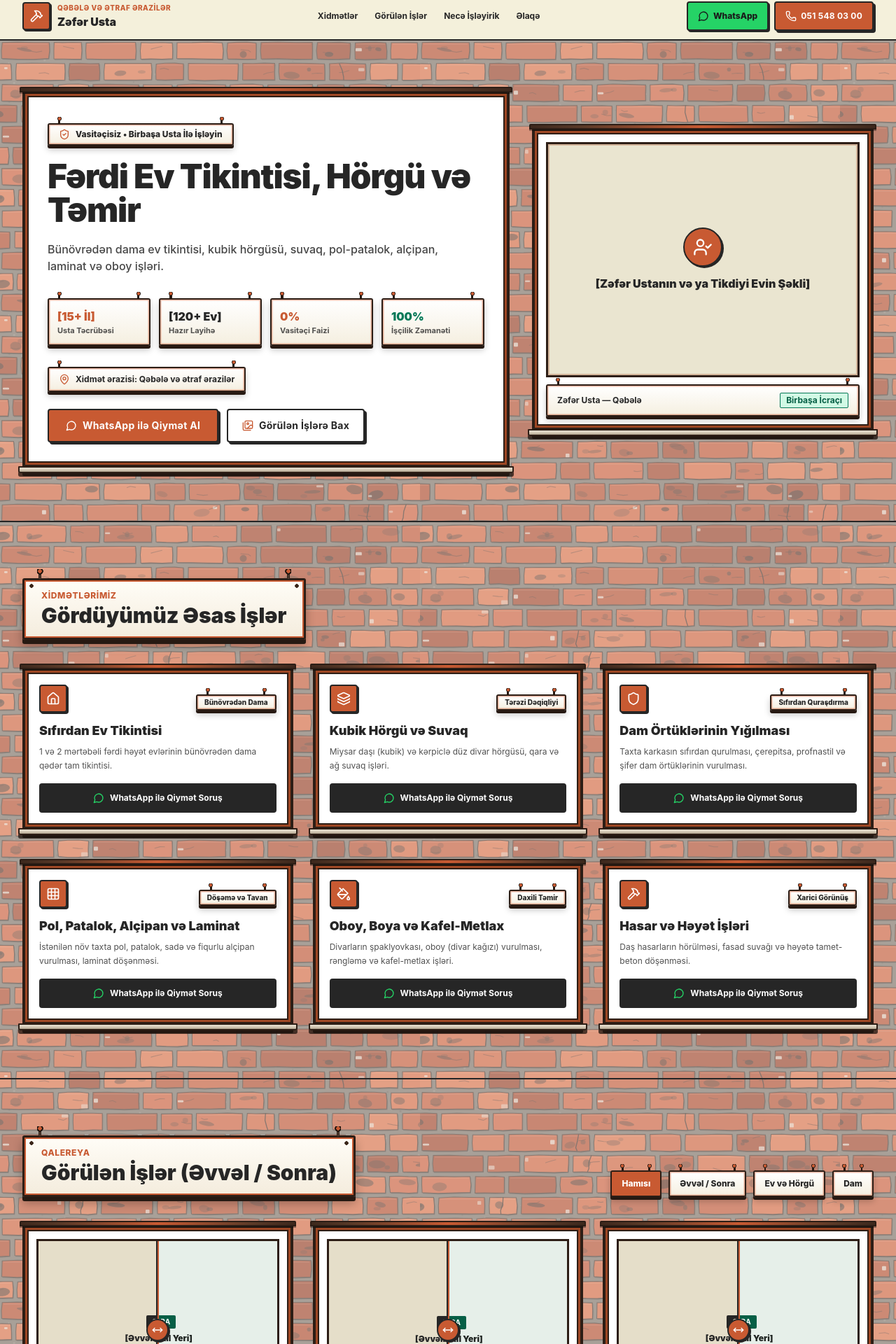
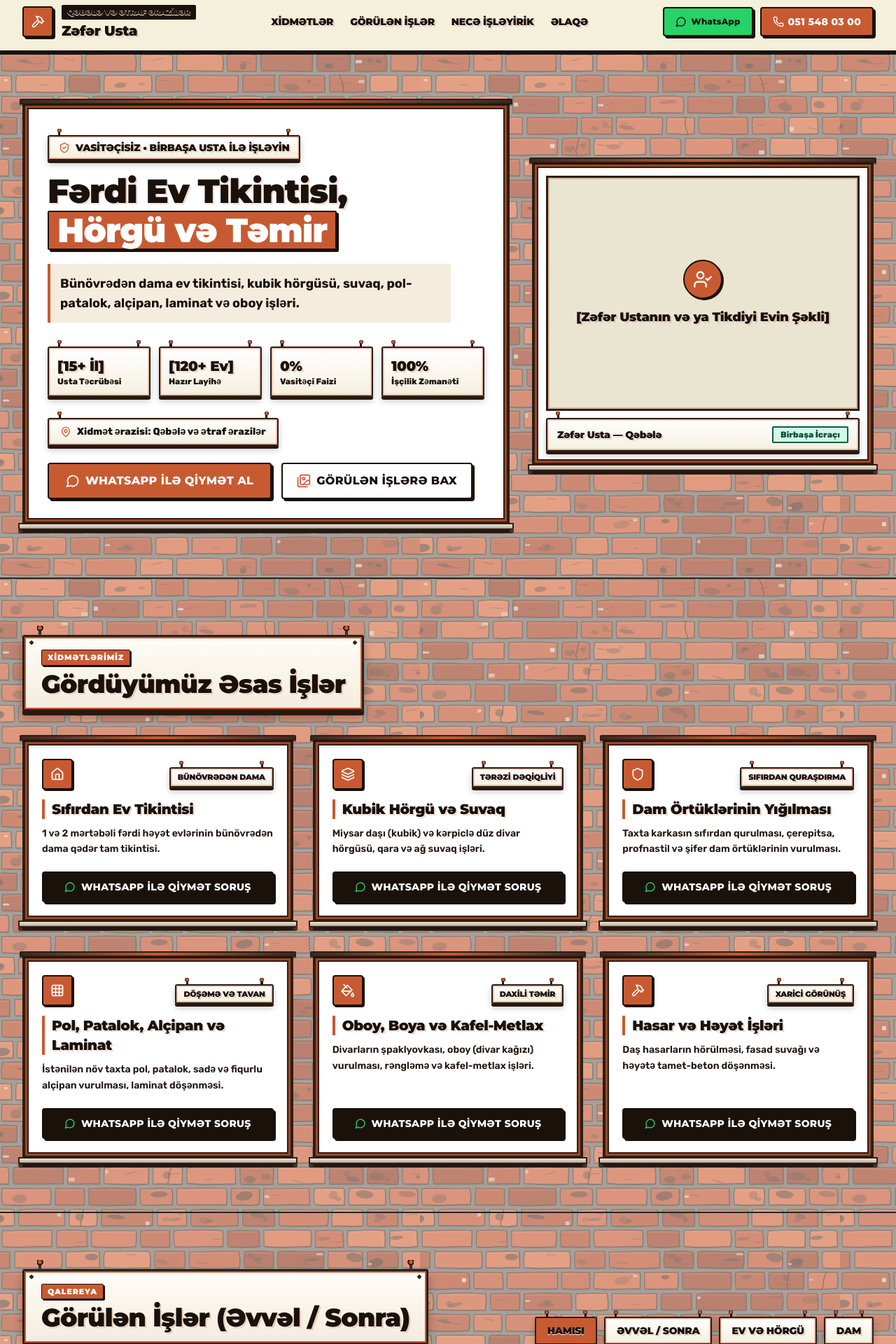
Before and after one commit to RasulShafili/brickProjet, a Next.js app: page / in a window 1280 px wide. Shown: the part 10-1930 px from the top of the page at 70% size. Built offline with nearby package versions, Linux system fonts and the light colour scheme.

Commit message:
feat: add bold architectural signboard typography (Montserrat + Rubik) and high-contrast text styling

```diff
--- a/src/app/globals.css
+++ b/src/app/globals.css
@@ -6,7 +6,7 @@
   --brick-red: #C85A32;
   --brick-dark: #9E3F20;
   --brick-light: #E3C1AA;
-  --cement-dark: #262626;
+  --cement-dark: #1A110B;
   --cement-gray: #4A4A4A;
   --stone-paper: #F4F0DB;
   --stone-card: #FFFFFF;
@@ -31,8 +31,54 @@ body {
   overflow-x: hidden;
   background-color: var(--stone-paper);
   color: var(--cement-dark);
-  font-family: -apple-system, BlinkMacSystemFont, 'Segoe UI', Roboto, Helvetica, Arial, sans-serif;
+  font-family: var(--font-sans), -apple-system, BlinkMacSystemFont, 'Segoe UI', Roboto, sans-serif;
+  font-weight: 500;
   -webkit-font-smoothing: antialiased;
+}
+
+/* ============================================================================
+   MEMARLIQ & USTA TABELASI TİPOQRAFİYASI (Gözəçarpan Qalın Başlıqlar)
+   ============================================================================ */
+h1,
+h2,
+h3,
+h4,
+.font-display {
+  font-family: var(--font-display), sans-serif;
+  font-weight: 900;
+  letter-spacing: -0.02em;
+  color: #1A110B;
+  /* 3D Tabela Relyef Kölgəsi — yazıların fonda itməsinin qarşısını alır */
+  text-shadow:
+    0 1px 0 #FFFFFF,
+    2px 2px 0 rgba(200, 90, 50, 0.26);
+}
+
+/* Asılmış Tabelaların Üstündəki Qırmızı Metal Etiket (.sign-kicker) */
+.sign-kicker {
+  display: inline-block;
+  font-family: var(--font-display), sans-serif;
+  font-size: 11px;
+  font-weight: 900;
+  text-transform: uppercase;
+  letter-spacing: 0.08em;
+  background-color: #C85A32;
+  color: #FFFFFF;
+  padding: 2px 8px;
+  border: 1.5px solid #1A110B;
+  border-radius: 2px;
+  box-shadow: 2px 2px 0 #1A110B;
+  margin-bottom: 6px;
+}
+
+/* Pəncərə Daxili Kart Başlığı Xətti (.window-title) */
+.window-title {
+  font-family: var(--font-display), sans-serif;
+  font-weight: 900;
+  color: #1A110B;
+  border-left: 4px solid #C85A32;
+  padding-left: 10px;
+  line-height: 1.2;
 }
 
 /* CAD & Kərpic Fon Toru */
@@ -202,10 +248,11 @@ body {
 
 /* Kəskin Kərpic Düyməsi */
 .brick-btn {
+  font-family: var(--font-display), sans-serif;
   border: 2px solid var(--cement-dark);
   border-radius: 4px;
   box-shadow: 3px 3px 0px 0px var(--cement-dark);
-  font-weight: 700;
+  font-weight: 800;
   letter-spacing: 0.02em;
   transition: all 0.12s ease;
   display: inline-flex;
--- a/src/app/layout.tsx
+++ b/src/app/layout.tsx
@@ -1,8 +1,25 @@
 import type { Metadata, Viewport } from 'next';
+import { Montserrat, Rubik } from 'next/font/google';
 import './globals.css';
 import Header from '@/components/layout/Header';
 import Footer from '@/components/layout/Footer';
 import MobileStickyBar from '@/components/layout/MobileStickyBar';
+
+// Memarlıq və Tabela Başlıq Şrifti (Azərbaycan hərfləri — ə, Ə, ğ, ş, ç, ö, ü tam dəstəklənir)
+const montserrat = Montserrat({
+  subsets: ['latin', 'latin-ext'],
+  weight: ['700', '800', '900'],
+  variable: '--font-display',
+  display: 'swap',
+});
+
+// Kərpic həndəsəsinə uyğun qalın və oxunaqlı əsas mətn şrifti
+const rubik = Rubik({
+  subsets: ['latin', 'latin-ext'],
+  weight: ['500', '600', '700', '800'],
+  variable: '--font-sans',
+  display: 'swap',
+});
 
 export const metadata: Metadata = {
   title: 'Zəfər Usta | Qəbələ və Ətraf Ərazilərdə Fərdi Ev Tikintisi, Hörgü və Təmir',
@@ -22,8 +39,8 @@ export default function RootLayout({
   children: React.ReactNode;
 }) {
   return (
-    <html lang="az">
-      <body className="min-h-screen flex flex-col bg-[#F9F7F2] text-[#1F2421]">
+    <html lang="az" className={`${montserrat.variable} ${rubik.variable}`}>
+      <body className="min-h-screen flex flex-col bg-[#F9F7F2] text-[#1A110B]">
         <Header />
         <main className="flex-1 pb-16 md:pb-0">{children}</main>
         <Footer />
--- a/src/components/layout/Header.tsx
+++ b/src/components/layout/Header.tsx
@@ -9,26 +9,26 @@ const WHATSAPP_URL =
 
 export default function Header() {
   return (
-    <header className="relative z-40 bg-[#F4F0DB] border-b-2 border-[#262626] px-4 sm:px-8 py-3">
+    <header className="relative z-40 bg-[#F4F0DB] border-b-[3px] border-[#1A110B] px-4 sm:px-8 py-3.5 shadow-[0_3px_0_#1A110B]">
       <div className="max-w-7xl mx-auto flex items-center justify-between gap-3">
 
         {/* Usta Adı və İxtisas */}
-        <a href="#" className="flex items-center gap-2.5 group">
-          <div className="w-10 h-10 bg-[#C85A32] border-2 border-[#262626] text-white flex items-center justify-center shadow-[2px_2px_0px_#262626] shrink-0 rounded-[4px]">
+        <a href="#" className="flex items-center gap-3 group">
+          <div className="w-11 h-11 bg-[#C85A32] border-2 border-[#1A110B] text-white flex items-center justify-center shadow-[3px_3px_0px_#1A110B] shrink-0 rounded-[4px]">
             <Hammer className="w-5 h-5" />
           </div>
           <div>
-            <div className="text-[10px] font-extrabold text-[#C85A32] uppercase tracking-wider">
+            <div className="font-display text-[11px] font-black text-white bg-[#1A110B] px-2 py-0.5 uppercase tracking-wider inline-block rounded-[2px]">
               Qəbələ və ətraf ərazilər
             </div>
-            <div className="text-sm sm:text-base font-black text-[#262626]">
+            <div className="font-display text-lg sm:text-xl font-black text-[#1A110B] leading-tight mt-0.5">
               Zəfər Usta
             </div>
           </div>
         </a>
 
         {/* Qısa və Aydın Menyu */}
-        <nav className="hidden md:flex items-center gap-6 text-xs font-bold text-[#262626]">
+        <nav className="hidden md:flex items-center gap-6 font-display text-xs sm:text-sm font-extrabold uppercase tracking-wide text-[#1A110B]">
           <a href="#services" className="hover:text-[#C85A32] transition-colors">
             Xidmətlər
           </a>
@@ -44,20 +44,20 @@ export default function Header() {
         </nav>
 
         {/* Birbaşa Düymələr */}
-        <div className="flex items-center gap-2">
+        <div className="flex items-center gap-2.5">
           <a
             href={WHATSAPP_URL}
             target="_blank"
             rel="noopener noreferrer"
-            className="hidden sm:inline-flex items-center justify-center gap-1.5 min-h-[42px] px-3.5 py-2 bg-[#25D366] text-[#1A1A1A] border-2 border-[#262626] shadow-[2px_2px_0px_#262626] text-xs font-extrabold rounded-[4px]"
+            className="brick-btn hidden sm:inline-flex min-h-[42px] px-4 py-2 bg-[#25D366] text-[#1A110B] text-xs font-black"
           >
-            <MessageCircle className="w-4 h-4" />
+            <MessageCircle className="w-4 h-4 mr-1.5" />
             <span>WhatsApp</span>
           </a>
 
           <a
             href="tel:+994515480300"
-            className="brick-btn min-h-[42px] bg-[#C85A32] text-white hover:bg-[#B84A27] px-3.5 py-2 text-xs font-bold"
+            className="brick-btn min-h-[42px] bg-[#C85A32] text-white hover:bg-[#B84A27] px-4 py-2 text-xs sm:text-sm font-black"
           >
             <Phone className="w-4 h-4 mr-1.5" />
             <span>051 548 03 00</span>
--- a/src/components/sections/HeroSection.tsx
+++ b/src/components/sections/HeroSection.tsx
@@ -9,64 +9,70 @@ export default function HeroSection() {
       <div className="max-w-7xl mx-auto grid grid-cols-12 gap-8 items-center">
 
         {/* Sol 7 Sütun: Evin Əsas Pəncərəsi Görünüşlü Böyük Blok */}
-        <div className="col-span-12 lg:col-span-7 space-y-5 brick-window bg-[#F4F0DB]/95 p-6 sm:p-8">
+        <div className="col-span-12 lg:col-span-7 space-y-5 brick-window bg-[#FFFDF7] p-6 sm:p-8">
 
           {/* Kiçik Asılmış Tabela (Üst Nişan) */}
-          <div className="hanging-badge inline-flex items-center gap-2 px-3.5 py-1.5 text-[#262626] text-xs font-extrabold">
-            <ShieldCheck className="w-4 h-4 text-[#C85A32]" />
+          <div className="hanging-badge inline-flex items-center gap-2 px-3.5 py-1.5 text-[#1A110B] font-display text-xs sm:text-sm font-black uppercase tracking-wide">
+            <ShieldCheck className="w-4 h-4 text-[#C85A32] shrink-0" />
             <span>Vasitəçisiz • Birbaşa Usta İlə İşləyin</span>
           </div>
 
-          <h1 className="text-3xl sm:text-5xl font-black text-[#262626] tracking-tight leading-[1.1]">
-            Fərdi Ev Tikintisi, Hörgü və Təmir
+          <h1 className="text-3xl sm:text-5xl font-black text-[#1A110B] tracking-tight leading-[1.12]">
+            Fərdi Ev Tikintisi,{' '}
+            <span
+              style={{ textShadow: 'none' }}
+              className="inline-block bg-[#C85A32] text-white px-3 py-0.5 border-2 border-[#1A110B] shadow-[3px_3px_0px_#1A110B] rounded-[2px] mt-1"
+            >
+              Hörgü və Təmir
+            </span>
           </h1>
 
-          <p className="text-sm sm:text-base font-medium text-[#262626]/85 max-w-xl leading-relaxed">
+          <p className="text-base sm:text-lg font-bold text-[#1A110B] max-w-xl leading-relaxed bg-[#F4ECDD] p-3.5 border-l-4 border-[#C85A32]">
             Bünövrədən dama ev tikintisi, kubik hörgüsü, suvaq, pol-patalok, alçipan, laminat və oboy işləri.
           </p>
 
           {/* 4 Kiçik Asılmış Tabela (Göstərici Lövhələri) */}
-          <div className="grid grid-cols-2 sm:grid-cols-4 gap-3 pt-1 text-xs">
+          <div className="grid grid-cols-2 sm:grid-cols-4 gap-3 pt-1">
             <div className="hanging-badge p-3">
-              <div className="font-black text-[#C85A32] text-base">[15+ İl]</div>
-              <div className="text-[11px] text-[#262626]/80 font-bold">Usta Təcrübəsi</div>
+              <div className="font-display font-black text-[#C85A32] text-lg sm:text-xl">[15+ İl]</div>
+              <div className="text-xs text-[#1A110B] font-extrabold">Usta Təcrübəsi</div>
             </div>
             <div className="hanging-badge p-3">
-              <div className="font-black text-[#262626] text-base">[120+ Ev]</div>
-              <div className="text-[11px] text-[#262626]/80 font-bold">Hazır Layihə</div>
+              <div className="font-display font-black text-[#1A110B] text-lg sm:text-xl">[120+ Ev]</div>
+              <div className="text-xs text-[#1A110B] font-extrabold">Hazır Layihə</div>
             </div>
             <div className="hanging-badge p-3">
-              <div className="font-black text-[#C85A32] text-base">0%</div>
-              <div className="text-[11px] text-[#262626]/80 font-bold">Vasitəçi Faizi</div>
+              <div className="font-display font-black text-[#C85A32] text-lg sm:text-xl">0%</div>
+              <div className="text-xs text-[#1A110B] font-extrabold">Vasitəçi Faizi</div>
             </div>
             <div className="hanging-badge p-3">
-              <div className="font-black text-emerald-700 text-base">100%</div>
-              <div className="text-[11px] text-[#262626]/80 font-bold">İşçilik Zəmanəti</div>
+              <div className="font-display font-black text-emerald-700 text-lg sm:text-xl">100%</div>
+              <div className="text-xs text-[#1A110B] font-extrabold">İşçilik Zəmanəti</div>
             </div>
           </div>
 
           {/* Ərazi Tabelası */}
           <div>
-            <div className="hanging-badge inline-flex items-center gap-2 text-xs font-bold text-[#262626] px-3.5 py-2">
+            <div className="hanging-badge inline-flex items-center gap-2 text-xs sm:text-sm font-black text-[#1A110B] px-4 py-2">
               <MapPin className="w-4 h-4 text-[#C85A32] shrink-0" />
               <span>Xidmət ərazisi: Qəbələ və ətraf ərazilər</span>
             </div>
           </div>
 
           {/* 2 Əsas Düymə */}
-          <div className="flex flex-col sm:flex-row items-stretch sm:items-center gap-3 pt-1">
+          <div className="flex flex-col sm:flex-row items-stretch sm:items-center gap-3.5 pt-1">
             <a
               href="#contact"
-              className="brick-btn min-h-[48px] bg-[#C85A32] text-white hover:bg-[#B84A27] px-6 py-3 text-sm font-extrabold flex items-center justify-center gap-2"
+              className="brick-btn min-h-[50px] bg-[#C85A32] text-white hover:bg-[#B84A27] px-6 py-3 text-sm sm:text-base font-black flex items-center justify-center gap-2 uppercase tracking-wide"
             >
-              <MessageCircle className="w-4 h-4" />
+              <MessageCircle className="w-5 h-5" />
               <span>WhatsApp ilə Qiymət Al</span>
             </a>
             <a
               href="#gallery"
-              className="brick-btn min-h-[48px] bg-[#FFFFFF] text-[#262626] hover:bg-[#EAE5D0] px-5 py-3 text-sm font-bold flex items-center justify-center gap-2"
+              className="brick-btn min-h-[50px] bg-[#FFFFFF] text-[#1A110B] hover:bg-[#EAE5D0] px-5 py-3 text-sm sm:text-base font-black flex items-center justify-center gap-2 uppercase tracking-wide"
             >
-              <Images className="w-4 h-4 text-[#C85A32]" />
+              <Images className="w-5 h-5 text-[#C85A32]" />
               <span>Görülən İşlərə Bax</span>
             </a>
           </div>
@@ -77,22 +83,21 @@ export default function HeroSection() {
         <div className="col-span-12 lg:col-span-5">
           <div className="brick-window bg-[#FFFFFF] p-4">
             <div className="relative aspect-[4/3] overflow-hidden border-[3px] border-[#2D1E16] bg-[#EAE5D0] flex flex-col items-center justify-center p-6 text-center">
-              {/* Pəncərə Şüşə Bölgüsü (İncə Çarpaz Pəncərə Xətləri) */}
               <div className="absolute inset-0 pointer-events-none">
                 <div className="w-full h-full border-2 border-[#9E4724]/30" />
               </div>
 
-              <div className="relative z-10 w-14 h-14 rounded-full bg-[#C85A32] text-white border-2 border-[#262626] flex items-center justify-center mb-3 shadow-[2px_2px_0px_#262626]">
+              <div className="relative z-10 w-14 h-14 rounded-full bg-[#C85A32] text-white border-2 border-[#1A110B] flex items-center justify-center mb-3 shadow-[2px_2px_0px_#1A110B]">
                 <UserCheck className="w-7 h-7" />
               </div>
-              <div className="relative z-10 font-black text-sm sm:text-base text-[#262626]">
+              <div className="relative z-10 font-display font-black text-base sm:text-lg text-[#1A110B]">
                 [Zəfər Ustanın və ya Tikdiyi Evin Şəkli]
               </div>
             </div>
 
-            <div className="hanging-badge mt-4 px-3.5 py-2.5 flex items-center justify-between text-xs font-bold">
-              <span className="text-[#262626]">Zəfər Usta — Qəbələ</span>
-              <span className="text-emerald-800 bg-emerald-100 px-2 py-0.5 border border-emerald-700 rounded-[2px]">
+            <div className="hanging-badge mt-4 px-3.5 py-2.5 flex items-center justify-between text-xs sm:text-sm font-black">
+              <span className="font-display text-[#1A110B]">Zəfər Usta — Qəbələ</span>
+              <span className="text-emerald-900 bg-emerald-100 px-2.5 py-0.5 border-2 border-emerald-800 rounded-[2px] font-extrabold text-xs">
                 Birbaşa İcraçı
               </span>
             </div>
--- a/src/components/sections/ProjectsGallerySection.tsx
+++ b/src/components/sections/ProjectsGallerySection.tsx
@@ -71,10 +71,10 @@ function BeforeAfterSlider() {
 
       {/* SAĞ TƏRƏF: SONRA */}
       <div className="absolute inset-0 bg-[#E6EFE9] flex flex-col items-center justify-center p-3 text-center">
-        <span className="px-2 py-0.5 bg-emerald-800 text-white text-[10px] font-bold rounded-[2px] mb-1.5">
+        <span className="font-display px-2.5 py-0.5 bg-emerald-800 text-white text-[11px] font-black rounded-[2px] mb-1.5">
           SONRA
         </span>
-        <div className="text-xs font-black text-[#1F2421]">
+        <div className="font-display text-xs sm:text-sm font-black text-[#1A110B]">
           [Hazır Şəkil Yeri]
         </div>
       </div>
@@ -85,10 +85,10 @@ function BeforeAfterSlider() {
         style={{ width: `${sliderPos}%` }}
       >
         <div className="w-[300px] sm:w-[360px] h-full flex flex-col items-center justify-center p-3 text-center">
-          <span className="px-2 py-0.5 bg-[#262626] text-[#F4F0DB] text-[10px] font-bold rounded-[2px] mb-1.5">
+          <span className="font-display px-2.5 py-0.5 bg-[#1A110B] text-[#F4F0DB] text-[11px] font-black rounded-[2px] mb-1.5">
             ƏVVƏL
           </span>
-          <div className="text-xs font-black text-[#262626]">
+          <div className="font-display text-xs sm:text-sm font-black text-[#1A110B]">
             [Əvvəlki Şəkil Yeri]
           </div>
         </div>
@@ -131,16 +131,14 @@ export default function ProjectsGallerySection() {
 
         {/* Asılmış Tabela Başlıq və Filtrlər */}
         <div className="flex flex-col sm:flex-row sm:items-end justify-between gap-4 mb-8">
-          <div className="hanging-sign px-6 py-3.5">
-            <div className="text-xs text-[#C85A32] font-extrabold uppercase tracking-wider mb-0.5">
-              QALEREYA
-            </div>
-            <h2 className="text-2xl sm:text-3xl font-black text-[#262626]">
+          <div className="hanging-sign px-6 py-4">
+            <div className="sign-kicker">QALEREYA</div>
+            <h2 className="text-2xl sm:text-4xl font-black text-[#1A110B]">
               Görülən İşlər (Əvvəl / Sonra)
             </h2>
           </div>
 
-          <div className="flex flex-wrap gap-2.5 text-xs">
+          <div className="flex flex-wrap gap-2.5 text-xs sm:text-sm">
             {[
               { id: 'all', label: 'Hamısı' },
               { id: 'before-after', label: 'Əvvəl / Sonra' },
@@ -150,10 +148,10 @@ export default function ProjectsGallerySection() {
               <button
                 key={tab.id}
                 onClick={() => setFilter(tab.id as typeof filter)}
-                className={`hanging-badge min-h-[38px] px-3.5 py-1.5 font-extrabold transition-all cursor-pointer ${
+                className={`hanging-badge font-display min-h-[40px] px-4 py-1.5 font-black uppercase tracking-wide transition-all cursor-pointer ${
                   filter === tab.id
                     ? '!bg-[#C85A32] !bg-none text-white'
-                    : 'text-[#262626] hover:bg-[#EAE5D0]'
+                    : 'text-[#1A110B] hover:bg-[#EAE5D0]'
                 }`}
               >
                 {tab.label}
@@ -167,29 +165,29 @@ export default function ProjectsGallerySection() {
           {filtered.map((proj) => (
             <div
               key={proj.id}
-              className="brick-card bg-[#FFFFFF] p-4 flex flex-col justify-between"
+              className="brick-card bg-[#FFFDF7] p-4 flex flex-col justify-between"
             >
               {proj.isBeforeAfter ? (
                 <BeforeAfterSlider />
               ) : (
                 <div className="relative aspect-[4/3] overflow-hidden border-[3px] border-[#2D1E16] bg-[#EAE5D0] flex flex-col items-center justify-center p-4 text-center">
-                  <div className="text-xs font-black text-[#262626]">
+                  <div className="font-display text-xs sm:text-sm font-black text-[#1A110B]">
                     [Layihə Şəkli Yeri]
                   </div>
                 </div>
               )}
 
-              <div className="pt-3 px-1">
-                <h3 className="font-black text-sm sm:text-base text-[#262626] mb-1.5">
+              <div className="pt-3.5 px-1">
+                <h3 className="window-title text-base sm:text-lg font-black text-[#1A110B] mb-2">
                   {proj.title}
                 </h3>
-                <div className="flex items-center justify-between text-xs font-bold text-[#262626]/75">
+                <div className="flex items-center justify-between text-xs sm:text-sm font-extrabold text-[#1A110B]">
                   <span className="inline-flex items-center gap-1">
-                    <MapPin className="w-3.5 h-3.5 text-[#C85A32]" />
+                    <MapPin className="w-4 h-4 text-[#C85A32]" />
                     {proj.location}
                   </span>
                   <span className="inline-flex items-center gap-1">
-                    <Clock className="w-3.5 h-3.5 text-[#C85A32]" />
+                    <Clock className="w-4 h-4 text-[#C85A32]" />
                     {proj.duration}
                   </span>
                 </div>
--- a/src/components/sections/ServicesSection.tsx
+++ b/src/components/sections/ServicesSection.tsx
@@ -53,11 +53,9 @@ export default function ServicesSection() {
       <div className="max-w-7xl mx-auto">
 
         {/* Kərpic Divardan Asılmış Başlıq Tabelası */}
-        <div className="hanging-sign px-6 py-3.5 mb-8">
-          <div className="text-xs text-[#C85A32] font-extrabold uppercase tracking-wider mb-0.5">
-            XİDMƏTLƏRİMİZ
-          </div>
-          <h2 className="text-2xl sm:text-3xl font-black text-[#262626]">
+        <div className="hanging-sign px-6 py-4 mb-8">
+          <div className="sign-kicker">XİDMƏTLƏRİMİZ</div>
+          <h2 className="text-2xl sm:text-4xl font-black text-[#1A110B]">
             Gördüyümüz Əsas İşlər
           </h2>
         </div>
@@ -72,23 +70,23 @@ export default function ServicesSection() {
             return (
               <div
                 key={idx}
-                className="brick-card bg-[#FFFFFF] p-5 flex flex-col justify-between transition-colors"
+                className="brick-card bg-[#FFFDF7] p-5 sm:p-6 flex flex-col justify-between transition-colors"
               >
                 <div>
-                  <div className="flex items-center justify-between gap-2 mb-3">
-                    <div className="w-10 h-10 bg-[#C85A32] text-white border-2 border-[#262626] shadow-[2px_2px_0px_#262626] flex items-center justify-center rounded-[4px] shrink-0">
+                  <div className="flex items-center justify-between gap-2 mb-3.5">
+                    <div className="w-11 h-11 bg-[#C85A32] text-white border-2 border-[#1A110B] shadow-[2px_2px_0px_#1A110B] flex items-center justify-center rounded-[4px] shrink-0">
                       <IconComponent className="w-5 h-5" />
                     </div>
-                    <span className="hanging-badge px-2.5 py-0.5 text-[#262626] text-[10px] font-extrabold">
+                    <span className="hanging-badge px-2.5 py-1 text-[#1A110B] font-display text-[11px] font-black uppercase">
                       {srv.badge}
                     </span>
                   </div>
 
-                  <h3 className="text-base sm:text-lg font-black text-[#262626] mb-1.5">
+                  <h3 className="window-title text-lg sm:text-xl font-black text-[#1A110B] mb-2.5">
                     {srv.title}
                   </h3>
 
-                  <p className="text-xs text-[#262626]/80 leading-relaxed mb-4">
+                  <p className="text-sm font-semibold text-[#221710] leading-relaxed mb-5">
                     {srv.desc}
                   </p>
                 </div>
@@ -97,7 +95,7 @@ export default function ServicesSection() {
                   href={whatsappUrl}
                   target="_blank"
                   rel="noopener noreferrer"
-                  className="w-full min-h-[42px] bg-[#262626] hover:bg-[#C85A32] text-[#FFFFFF] font-bold text-xs px-4 py-2 rounded-[4px] flex items-center justify-center gap-2 transition-colors cursor-pointer"
+                  className="brick-btn w-full min-h-[44px] bg-[#1A110B] hover:bg-[#C85A32] text-[#FFFFFF] text-xs sm:text-sm font-black px-4 py-2.5 uppercase tracking-wide flex items-center justify-center gap-2 transition-colors cursor-pointer"
                 >
                   <MessageCircle className="w-4 h-4 text-[#25D366] shrink-0" />
                   <span>WhatsApp ilə Qiymət Soruş</span>
```
Also changed, not shown: src/components/sections/ContactSection.tsx (+29 -31 lines), src/components/sections/TrustAndProcessSection.tsx (+20 -24 lines).
